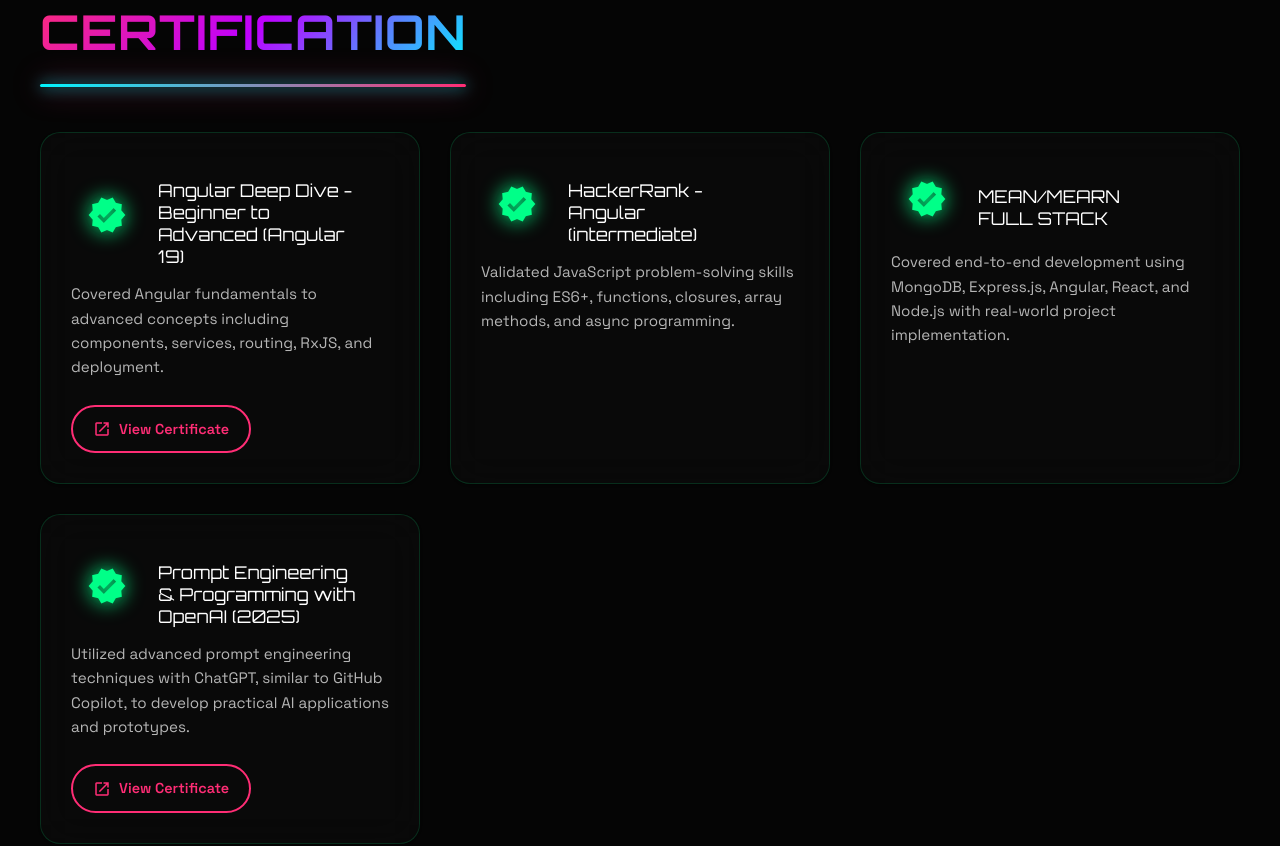
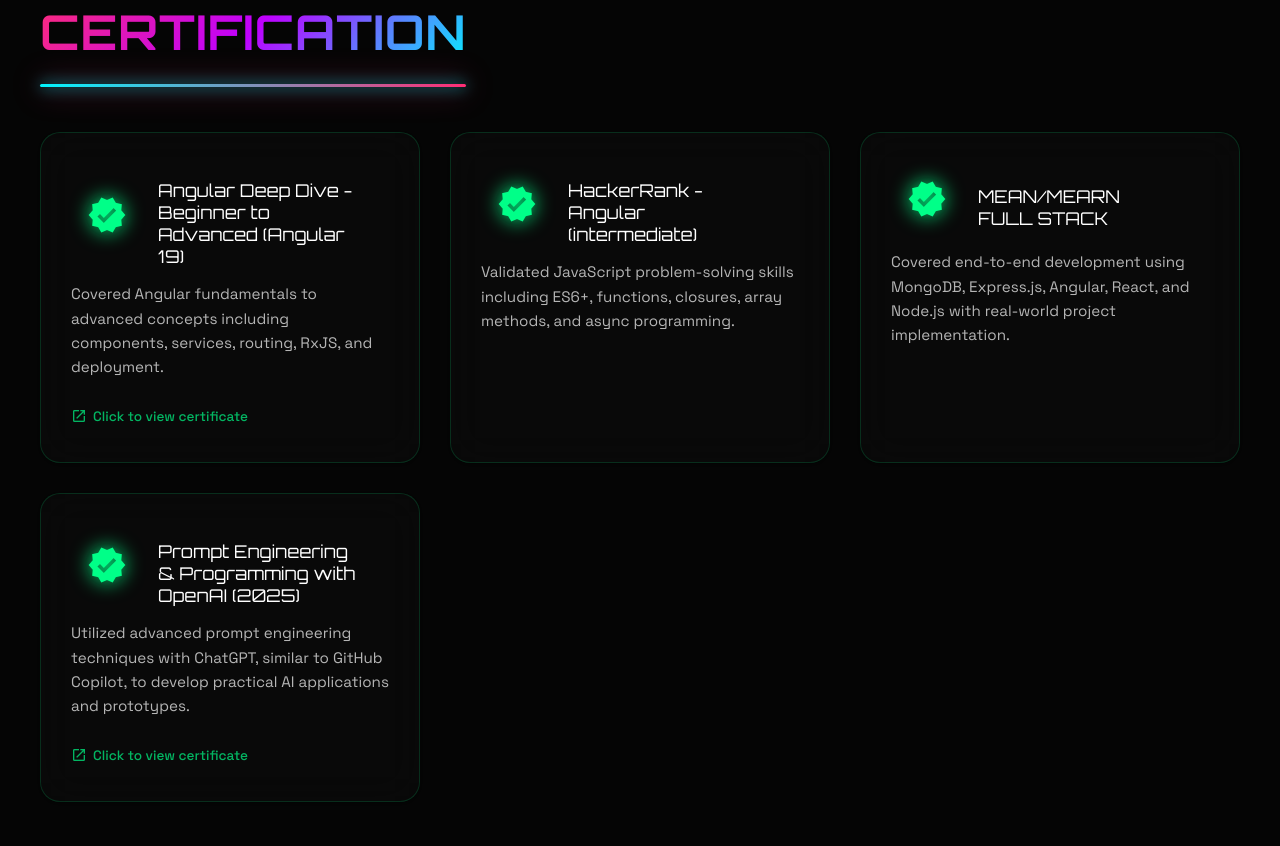
Before and after one commit to rahulennazhiyil/portfolio, an Angular app: page / in a window 1280 px wide. Shown: the part 4980-5826 px from the top of the page. Built offline with nearby package versions, Linux system fonts and the light colour scheme.

Commit message:
Update: Make certificate cards fully clickable instead of separate button

```diff
--- a/src/app/components/certificates/certificates.component.html
+++ b/src/app/components/certificates/certificates.component.html
@@ -3,19 +3,22 @@
     <h2 class="section-title gradient-text">Certification</h2>
 
     <div class="certificates-grid">
-      <mat-card class="certificate-card" *ngFor="let cert of certificates">
+      <a *ngFor="let cert of certificates" [href]="cert.link || '#'" [target]="cert.link ? '_blank' : '_self'"
+        [rel]="cert.link ? 'noopener' : ''" class="cert-card-link" [class.no-link]="!cert.link">
+        <mat-card class="certificate-card">
           <mat-card-header>
             <mat-icon mat-card-avatar>verified</mat-icon>
             <mat-card-title>{{ cert.title }}</mat-card-title>
           </mat-card-header>
           <mat-card-content>
             <p>{{ cert.description }}</p>
-          <a *ngIf="cert.link" [href]="cert.link" target="_blank" rel="noopener" class="cert-link">
+            <span *ngIf="cert.link" class="view-indicator">
               <mat-icon>open_in_new</mat-icon>
-            View Certificate
-          </a>
+              Click to view certificate
+            </span>
           </mat-card-content>
         </mat-card>
+      </a>
     </div>
   </div>
 </section>
--- a/src/app/components/certificates/certificates.component.scss
+++ b/src/app/components/certificates/certificates.component.scss
@@ -20,6 +20,21 @@
   margin: 0 auto;
 }
 
+/* Clickable Card Wrapper */
+.cert-card-link {
+  text-decoration: none;
+  display: block;
+  transition: transform 0.3s ease;
+}
+
+.cert-card-link:not(.no-link):hover {
+  transform: translateY(-5px);
+}
+
+.cert-card-link.no-link {
+  cursor: default;
+}
+
 .certificate-card {
   padding: 30px;
   background: rgba(255, 255, 255, 0.02) !important;
@@ -29,6 +44,7 @@
   transition: all 0.4s ease !important;
   position: relative;
   overflow: hidden;
+  height: 100%;
 }
 
 .certificate-card::before {
@@ -43,13 +59,12 @@
   transition: width 0.3s ease;
 }
 
-.certificate-card:hover {
+.cert-card-link:not(.no-link):hover .certificate-card {
   border-color: #00ff88 !important;
   box-shadow: 0 0 40px rgba(0, 255, 136, 0.15) !important;
-  transform: translateY(-5px);
 }
 
-.certificate-card:hover::before {
+.cert-card-link:not(.no-link):hover .certificate-card::before {
   width: 100%;
 }
 
@@ -93,51 +108,27 @@
   }
 }
 
-/* Certificate Link */
-.cert-link {
+/* View Indicator */
+.view-indicator {
   display: inline-flex;
   align-items: center;
-  gap: 8px;
-  padding: 10px 20px;
-  background: transparent;
-  border: 2px solid #ff2d75;
-  color: #ff2d75;
-  text-decoration: none;
-  border-radius: 25px;
-  font-weight: 600;
-  font-size: 0.9rem;
-  transition: all 0.3s ease;
+  gap: 6px;
+  color: #00ff88;
+  font-size: 0.85rem;
+  font-weight: 500;
   margin-top: 10px;
-  position: relative;
-  overflow: hidden;
+  opacity: 0.7;
+  transition: opacity 0.3s ease;
 }
 
-.cert-link::before {
-  content: '';
-  position: absolute;
-  top: 0;
-  left: -100%;
-  width: 100%;
-  height: 100%;
-  background: linear-gradient(90deg, #00f5ff, #ff2d75);
-  transition: left 0.4s ease;
-  z-index: -1;
+.cert-card-link:hover .view-indicator {
+  opacity: 1;
 }
 
-.cert-link:hover {
-  color: #050505;
-  border-color: transparent;
-  transform: translateY(-2px);
-}
-
-.cert-link:hover::before {
-  left: 0;
-}
-
-.cert-link mat-icon {
-  font-size: 18px;
-  width: 18px;
-  height: 18px;
+.view-indicator mat-icon {
+  font-size: 16px;
+  width: 16px;
+  height: 16px;
 }
 
 /* Responsive */
```
Lines whose indentation alone changed are shown as unchanged.
